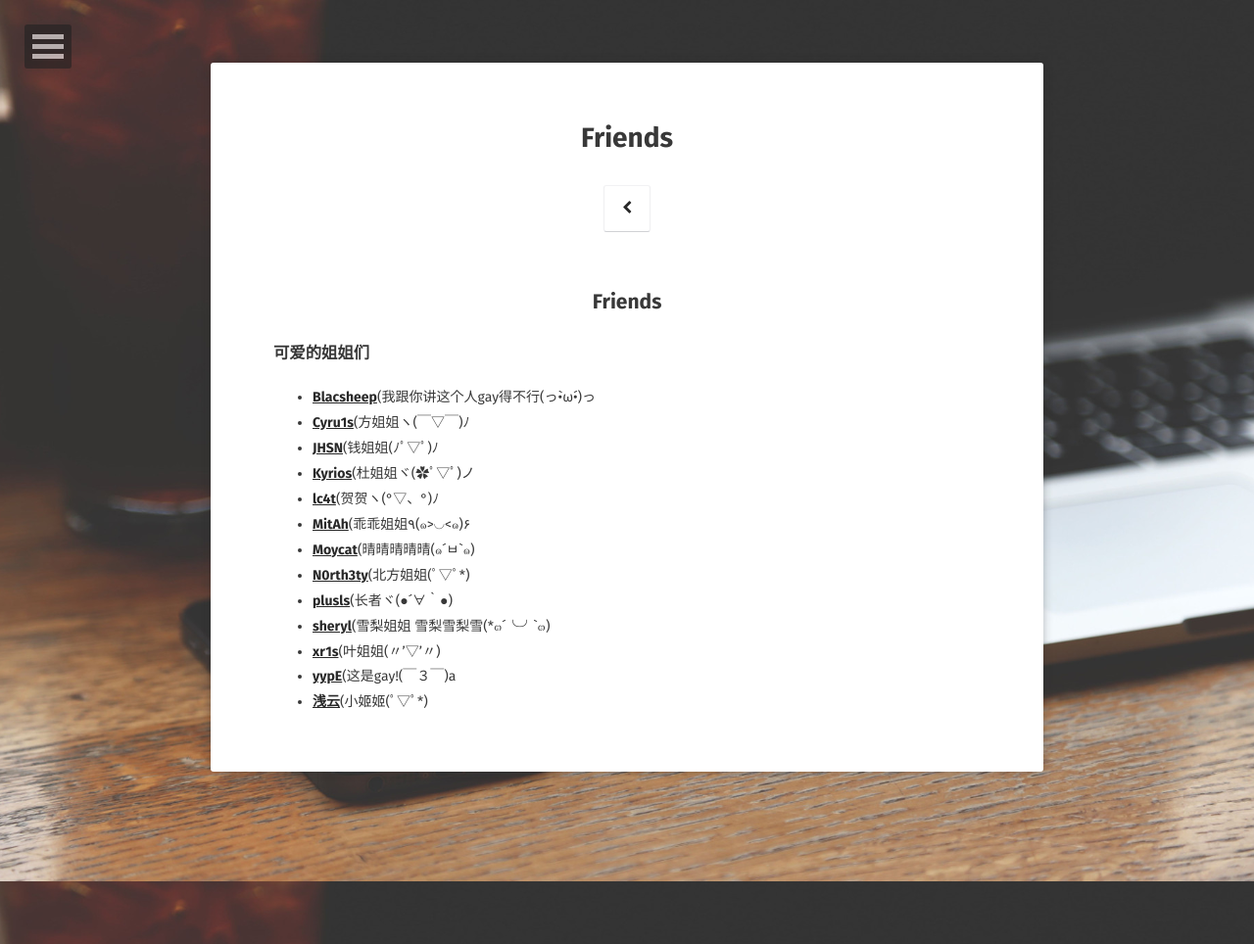
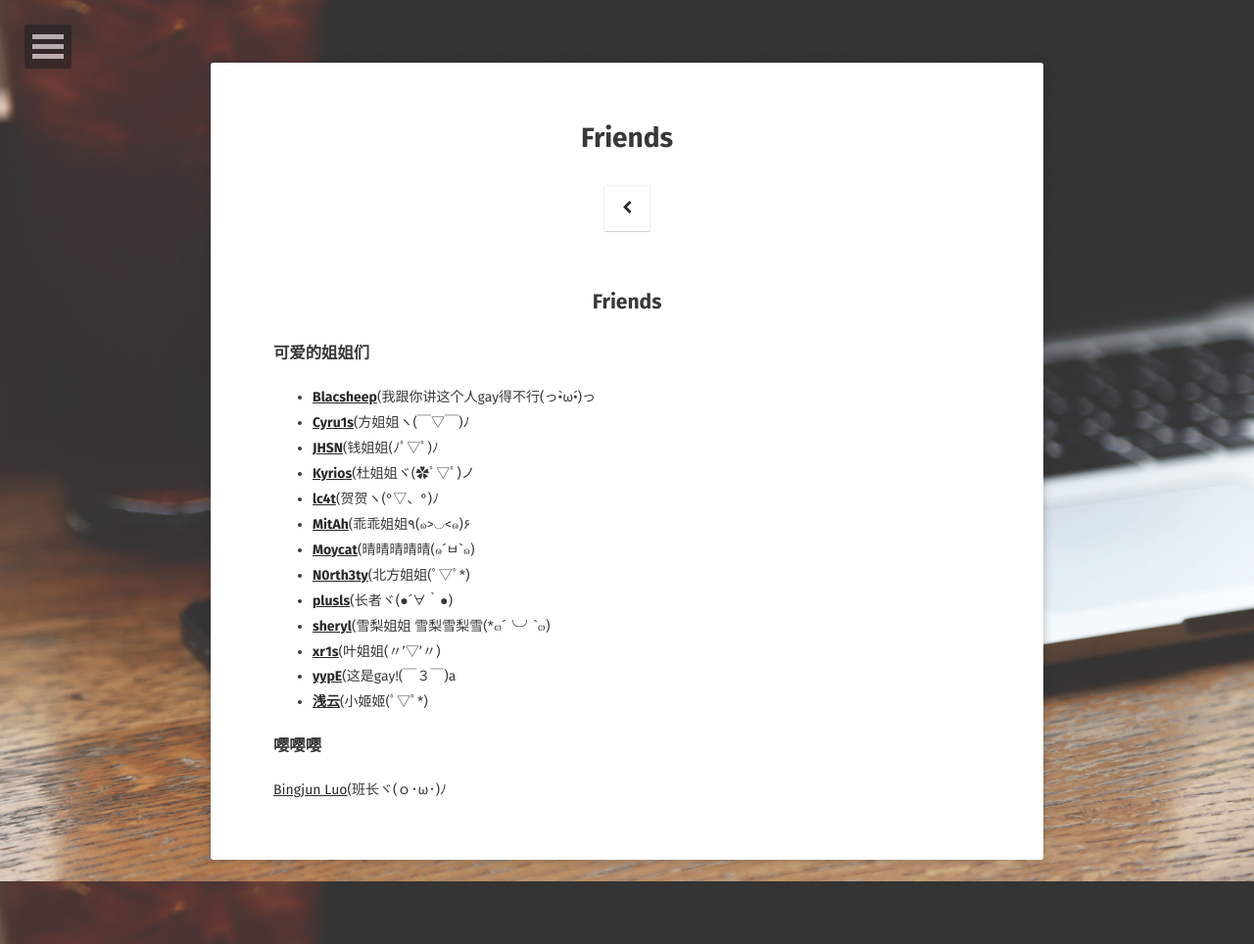
Before and after one commit to gmcnqaq/gmcnqaq, a Jekyll site: the page built from friends/index.md, in a window 1280 px wide. Shown: the whole page at 98% size. Built offline with Jekyll 4.4.1, drawn with Linux system fonts in a browser that asks for light colours; some web fonts are replaced.

Commit message:
Update index.md

```diff
--- a/friends/index.md
+++ b/friends/index.md
@@ -20,3 +20,6 @@ comments: false
 * [**xr1s**](https://xr1s.me/)(叶姐姐(〃'▽'〃)
 * [**yypE**](http://47.94.173.236/blog/)(这是gay!(￣３￣)a
 * [**浅云**](http://blog.shallowcloud.com/)(小姬姬(ﾟ▽ﾟ*)
+
+### 嘤嘤嘤
+[Bingjun Luo](https://blog.lbjthu.tech/)(班长ヾ(ｏ･ω･)ﾉ
```
